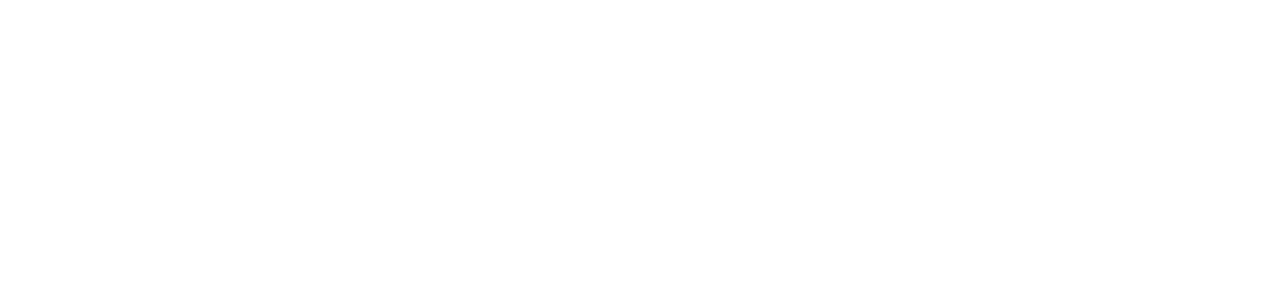
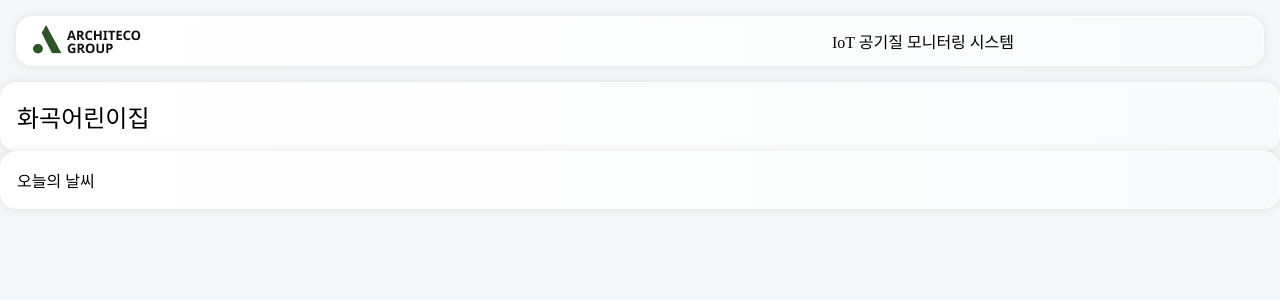
Before and after one commit to lesh94/study_iaq, a React (Create React App) app: page / in a window 1280 px wide. Shown: the top 300 px of the page. Built offline with nearby package versions, Linux system fonts and the light colour scheme; no server answers.

Commit message:
feat(components):add Header TitleText

```diff
--- a/package.json
+++ b/package.json
@@ -11,6 +11,8 @@
     "@types/node": "^16.18.126",
     "@types/react": "^19.1.9",
     "@types/react-dom": "^19.1.7",
+    "axion": "^0.1.0",
+    "axios": "^1.11.0",
     "react": "^19.1.1",
     "react-dom": "^19.1.1",
     "react-scripts": "5.0.1",
@@ -41,5 +43,8 @@
       "last 1 firefox version",
       "last 1 safari version"
     ]
+  },
+  "devDependencies": {
+    "@types/axios": "^0.9.36"
   }
 }
--- a/src/App.css
+++ b/src/App.css
@@ -1,38 +1,3 @@
-.App {
-  text-align: center;
+body {
+  background-color: #f6f7f9;
 }
-
-.App-logo {
-  height: 40vmin;
-  pointer-events: none;
-}
-
-@media (prefers-reduced-motion: no-preference) {
-  .App-logo {
-    animation: App-logo-spin infinite 20s linear;
-  }
-}
-
-.App-header {
-  background-color: #282c34;
-  min-height: 100vh;
-  display: flex;
-  flex-direction: column;
-  align-items: center;
-  justify-content: center;
-  font-size: calc(10px + 2vmin);
-  color: white;
-}
-
-.App-link {
-  color: #61dafb;
-}
-
-@keyframes App-logo-spin {
-  from {
-    transform: rotate(0deg);
-  }
-  to {
-    transform: rotate(360deg);
-  }
-}
--- a/src/App.tsx
+++ b/src/App.tsx
@@ -1,9 +1,105 @@
-import React from "react";
+import React, { useEffect, useState } from "react";
 import logo from "./logo.svg";
 import "./App.css";
+import axios from "axios";
+import Header from "./components/Header";
+import TitleText from "./components/TitleText";
+
+type WeatherItem = {
+  baseDate: string;
+  baseTime: string;
+  category: string;
+  nx: number;
+  ny: number;
+  fcstDate: string;
+  fcstTime: string;
+  fcstValue: string;
+};
+
+//기상청 api 초기 타입 설정//
+type WeatherApiResponse = {
+  response: {
+    header: {
+      resultCode: string;
+      resultMsg: string;
+    };
+    body: {
+      dataType: string;
+      items: {
+        item: WeatherItem[];
+      };
+    };
+  };
+};
 
 function App() {
-  return <div className="App"></div>;
+  const [weather, setWeather] = useState<WeatherItem[]>([]);
+  const WEATHER_KEY = decodeURIComponent(
+    "K1OgN4jQSVxD51h95Oc2CsLf3NN0qspauihgrYFaKEWAADc6b%2Bx7P6e0jHcK7G5%2FTGrp8AUhxB5bTdEbmj7OnQ%3D%3D"
+  );
+  const Api = async () => {
+    //axios 사용 url <> 타입 지정해야함//
+    try {
+      const { base_date, base_time } = getBaseDateTime(); //기상청 현재시간 데이터 실시간
+      const response = await axios.get<WeatherApiResponse>(
+        "http://apis.data.go.kr/1360000/VilageFcstInfoService_2.0/getUltraSrtFcst",
+        {
+          params: {
+            serviceKey: WEATHER_KEY,
+            numOfRows: 25,
+            pageNo: 1,
+            dataType: "JSON",
+            base_date: base_date,
+            base_time: base_time,
+            nx: 62,
+            ny: 125,
+          },
+        }
+      );
+      //기상청 api 받아오는 배열이 있는데 거기에 들어가기위한 순서 response.data > response.body 로 > items > item 으로//
+      //이동한 새로운 선언 items//
+      const items = response.data.response.body.items.item;
+      //받은 api로 setWeather로 저장?//
+      setWeather(items);
+      console.log(items);
+      //axios catch 오류 관련 필수 설정값 (그냥 외우기)//
+    } catch (error) {
+      console.error("기상청 API 에러:", error);
+    }
+  };
+
+  const getBaseDateTime = () => {
+    const now = new Date();
+    let hour = now.getHours();
+    let minute = now.getMinutes();
+
+    if (minute < 45) {
+      hour -= 1;
+    }
+
+    const baseDateTime = new Date(now);
+    if (hour < 0) {
+      hour = 23;
+      baseDateTime.setDate(baseDateTime.getDate() - 1);
+    }
+    const base_date = baseDateTime.toISOString().slice(0, 10).replace(/-/g, "");
+    const base_time = `${hour.toString().padStart(2, "0")}30`;
+
+    return { base_date, base_time };
+  };
+  useEffect(() => {
+    Api();
+  }, []);
+
+  return (
+    <>
+      <div className="app_wrap">
+        <Header />
+        <TitleText text="화곡어린이집" fontSize="24px" fontWeight={500} />
+        <TitleText text="오늘의 날씨" fontSize="16px" fontWeight={400} />
+      </div>
+    </>
+  );
 }
 
 export default App;
--- /dev/null
+++ b/src/components/Header.scss
@@ -0,0 +1,22 @@
+.header_wrap {
+  background: linear-gradient(to right, #fff, #f9fafb);
+  border-radius: 16px;
+  margin: 16px;
+  border: solid 1px white;
+  box-shadow: 0px 0px 10px rgba(0, 0, 0, 0.1);
+  > .logo_header_text_wrap {
+    display: flex;
+    align-items: center;
+    padding: 8px 16px;
+    max-width: 1013px;
+    justify-content: space-between;
+    > .logo_img {
+      width: 109px;
+      height: 32px;
+      > .img {
+        width: 100%;
+        height: 100%;
+      }
+    }
+  }
+}
--- /dev/null
+++ b/src/components/Header.tsx
@@ -0,0 +1,22 @@
+import React from "react";
+import "./Header.scss";
+import logoImg from "../../src/assets/logo_img.png";
+
+const Header = () => {
+  return (
+    <>
+      <div className="header_wrap">
+        <div className="logo_header_text_wrap">
+          <div className="logo_img">
+            <img src={logoImg} alt="logo_img"></img>
+          </div>
+          <div className="header_text">
+            <p>IoT 공기질 모니터링 시스템</p>
+          </div>
+        </div>
+      </div>
+    </>
+  );
+};
+
+export default Header;
--- /dev/null
+++ b/src/components/TitleText.scss
@@ -0,0 +1,8 @@
+.title_text_wrap {
+  width: 100%;
+  background: linear-gradient(to right, #fff, #f9fafb);
+  padding: 16px;
+  border-radius: 16px;
+  border: solid 1px white;
+  box-shadow: 0px 0px 10px rgba(0, 0, 0, 0.1);
+}
--- /dev/null
+++ b/src/components/TitleText.tsx
@@ -0,0 +1,20 @@
+import React from "react";
+import "./TitleText.scss";
+
+type TextProps = {
+  text: string;
+  fontSize?: string;
+  fontWeight: number;
+};
+
+const TitleText = ({ text, fontSize = "16px", fontWeight }: TextProps) => {
+  return (
+    <>
+      <div className="title_text_wrap">
+        <p style={{ fontSize, fontWeight }}>{text}</p>
+      </div>
+    </>
+  );
+};
+
+export default TitleText;
--- a/src/index.css
+++ b/src/index.css
@@ -1,13 +1,5 @@
-body {
+* {
   margin: 0;
-  font-family: -apple-system, BlinkMacSystemFont, 'Segoe UI', 'Roboto', 'Oxygen',
-    'Ubuntu', 'Cantarell', 'Fira Sans', 'Droid Sans', 'Helvetica Neue',
-    sans-serif;
-  -webkit-font-smoothing: antialiased;
-  -moz-osx-font-smoothing: grayscale;
+  padding: 0;
+  box-sizing: border-box;
 }
-
-code {
-  font-family: source-code-pro, Menlo, Monaco, Consolas, 'Courier New',
-    monospace;
-}
```
Also changed, not shown: src/assets/logo_img.png (added), 1 other file (tests, documents, lock files or other folders).
